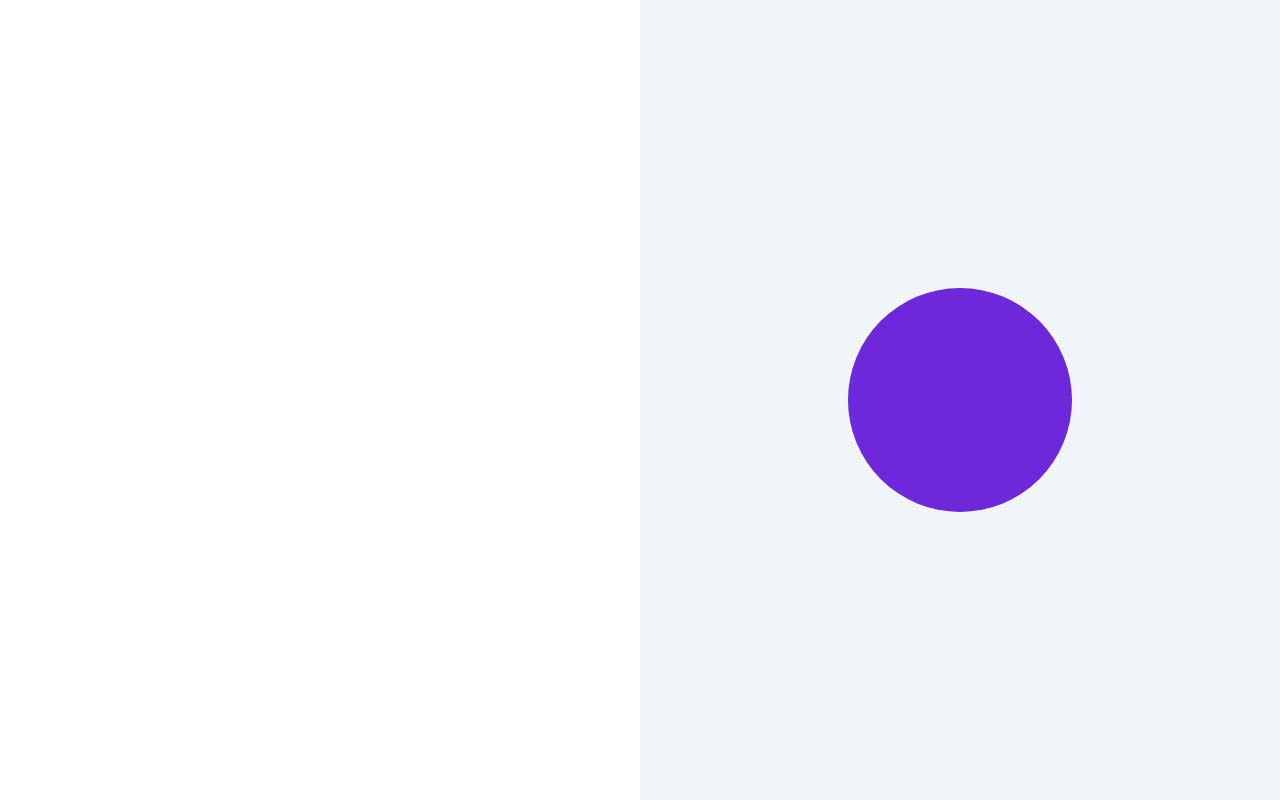
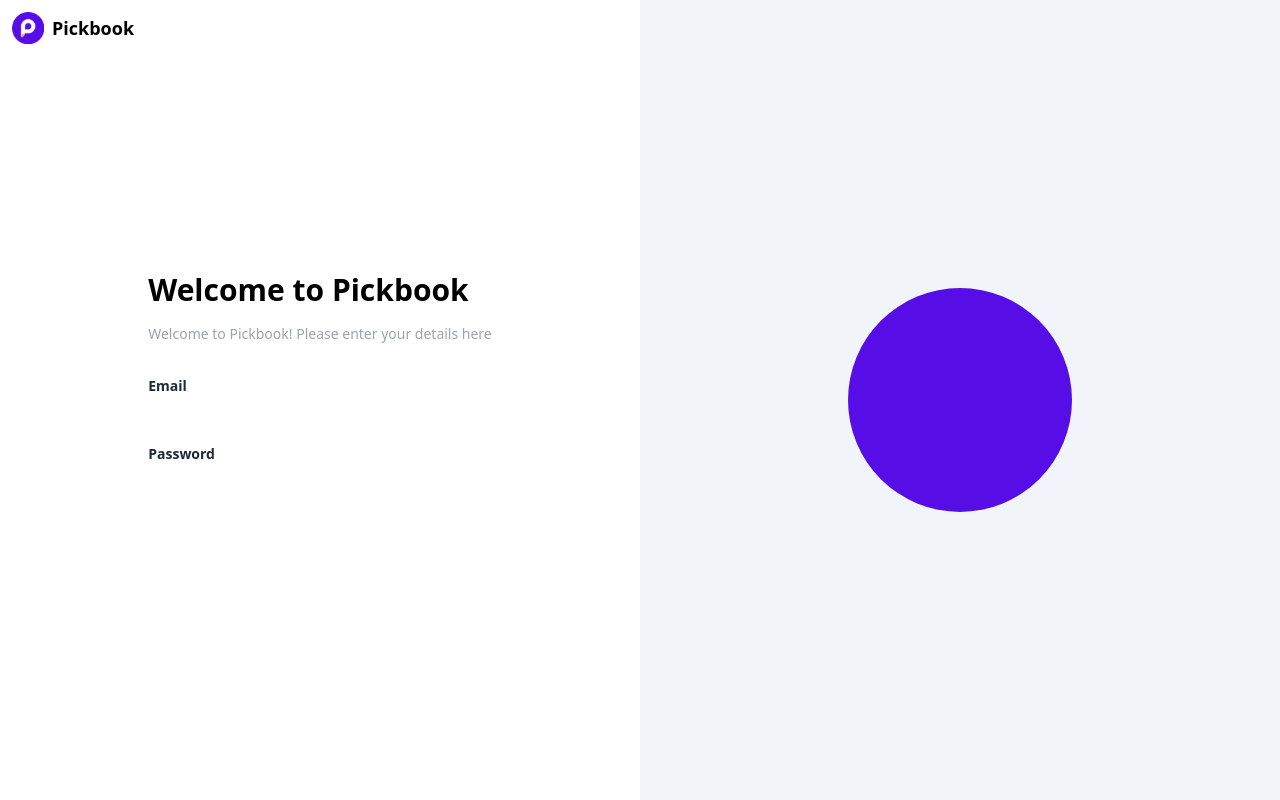
Before and after one commit to shubham19971997/pickbook, a React (Create React App) app in the folder pickbook/: page /signup in a window 1280 px wide. Built offline with nearby package versions, Linux system fonts and the light colour scheme.

Commit message:
building signup page

```diff
--- a/pickbook/src/components/Signup.js
+++ b/pickbook/src/components/Signup.js
@@ -1,18 +1,40 @@
-import React from 'react'
+import React from "react";
+import logo from "../images/logo.png";
 
 const Signup = () => {
   return (
-    <div className='flex'>
-      <div className='w-screen'>
-
+    <div className="flex">
+      <div className="w-screen flex">
+        <div className="p-2 flex fixed items-center">
+          <img className="h-8 w-8 m-1" src={logo} alt="img" />
+          <p className="text-lg font-semibold m-1">Pickbook</p>
+        </div>
+        <div className="flex flex-col h-screen w-full text-center items-center justify-center">
+          <div className="">
+            <p className="text-3xl font-semibold text-left">
+              Welcome to Pickbook
+            </p>
+            <p className="text-sm font-medium text-gray-400 mt-4 text-left">
+              Welcome to Pickbook! Please enter your details here{" "}
+            </p>
+            <form className="my-8">
+              <div className="my-4">
+                <p className="my-2 text-left text-sm font-semibold text-slate-800">Email</p>
+                <input className="block" />
+              </div>
+              <div>
+              <p className="my-2 text-left text-sm font-semibold text-slate-800">Password</p>
+                <input className="block" />
+              </div>
+            </form>
+          </div>
+        </div>
       </div>
-      <div className='w-screen h-screen bg-slate-100 hover:blur-2xl ease-out duration-200 flex justify-center items-center' >
-          <div className='w-56 h-56 rounded-full bg-violet-700'>
-
-          </div>
+      <div className="w-screen h-screen hover: bg-slate-100 hover:blur-lg ease-out duration-200 flex justify-center items-center">
+        <div className="w-56 h-56 rounded-full bg-[#570DE6]"></div>
       </div>
     </div>
-  )
-}
+  );
+};
 
-export default Signup
+export default Signup;
```
Also changed, not shown: pickbook/src/images/logo.png (renamed from pickbook/images/logo.png).
